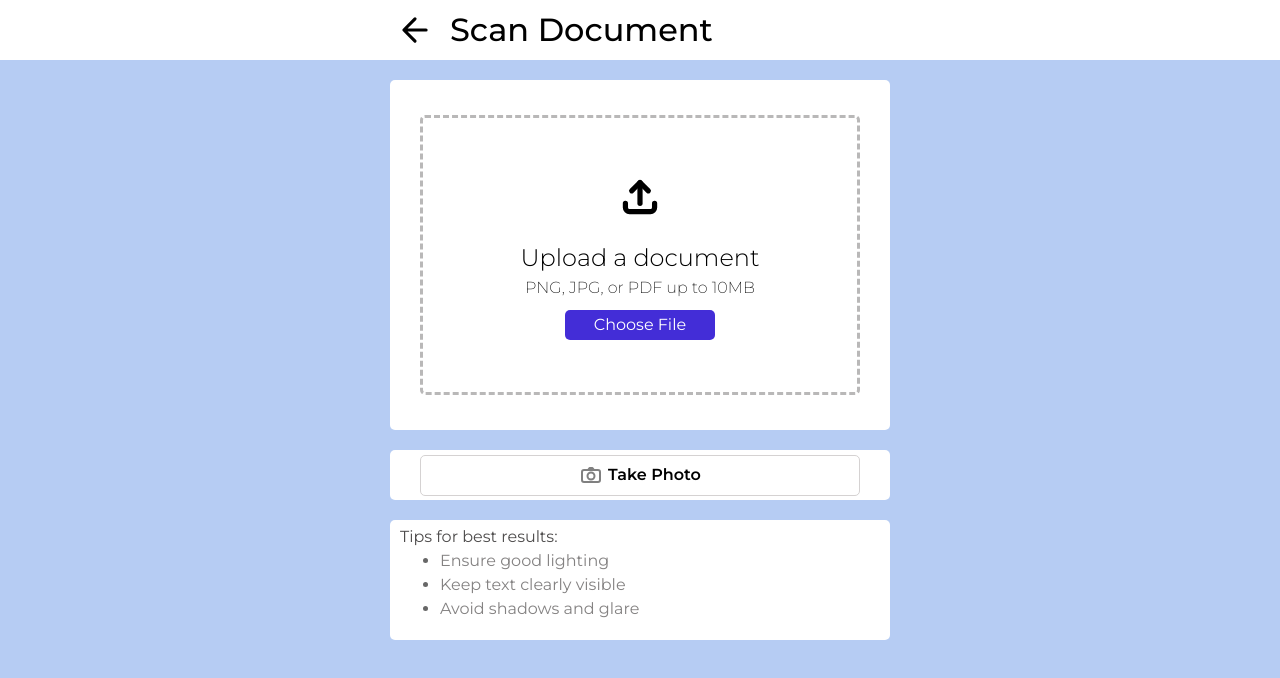
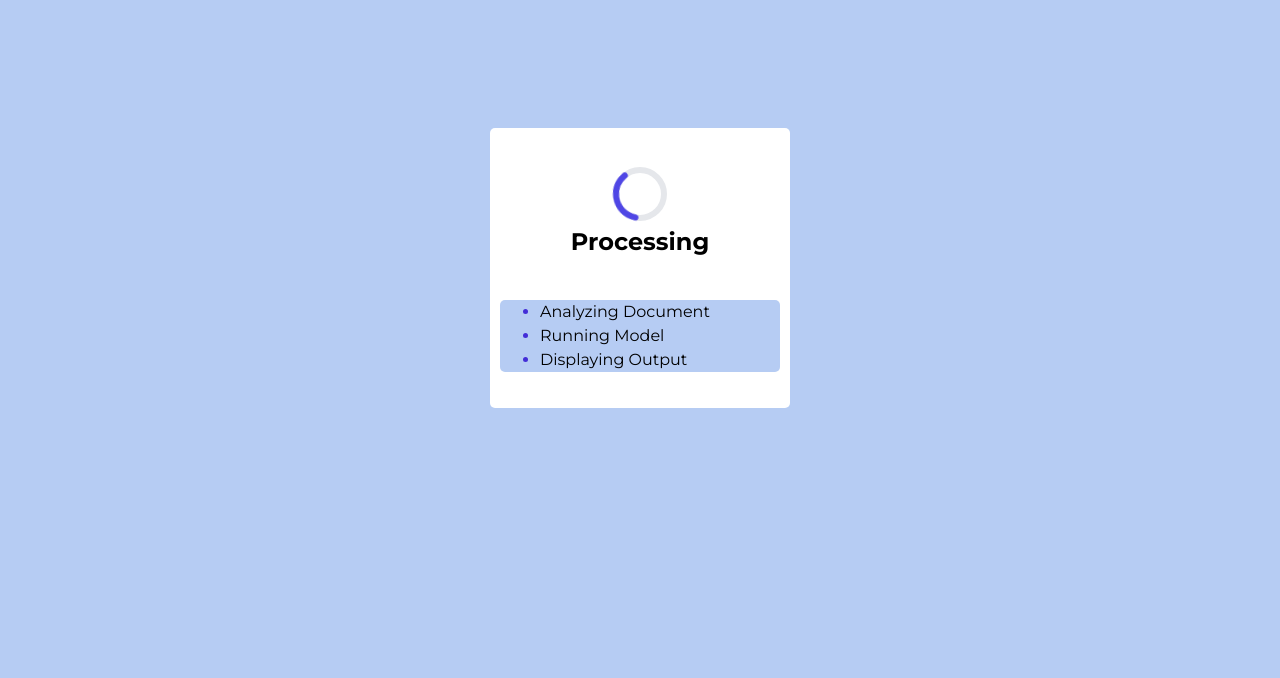
Before and after one commit to abrahamjust/DeepLearning_UI, a React (Vite) app: page / in a window 1280 px wide. Shown: the top 678 px of the page. Built offline with nearby package versions, Linux system fonts and the light colour scheme; a web font is replaced by a local one.

Commit message:
Feat: Added loading page
Added and styled loading page. Must be connected to backend to run and
switch to output page.

```diff
--- a/src/App.jsx
+++ b/src/App.jsx
@@ -1,11 +1,13 @@
 import { useState } from 'react';
 import  { Home }  from './Home.jsx';
 import { Scan } from './Scan.jsx';
+import { Loading } from './Loading.jsx';
 
 function App() {
   return (
     // <Home />
-     <Scan />
+    // <Scan />
+    <Loading />
   )
 }
 
--- /dev/null
+++ b/src/Loading.css
@@ -0,0 +1,61 @@
+.LoadingContainer {
+    display: flex;
+    flex-direction: column;
+    justify-content: center;
+    align-items: center;
+    margin-top: 10%;
+}
+
+.loader {
+    width: 60px;
+    height: 60px;
+}
+
+.spin {
+    transform-origin: center;
+    animation: rotate 1s linear infinite;
+}
+
+@keyframes rotate {
+    from {
+        transform: rotate(0deg);
+    }
+    to {
+        transform: rotate(360deg);
+    }
+}
+
+.LoadingDiv {
+    width: 300px;
+    height: 280px;
+    background-color: white;
+    border-radius: 5px;
+    display: flex;
+    flex-direction: column;
+    justify-content: center;
+    font-family: "Montserrat", sans-serif;
+    font-size: 1.5rem;
+    font-weight: 700;
+    padding: 10px;
+}
+
+.LoadingDivTop {
+    width: 100%;
+    display: flex;
+    flex-direction: column;
+    justify-content: center;
+    align-items: center;
+    margin-bottom: 30px;
+}
+
+.LoadingDivInfo {
+    margin-top: 10px;
+    font-size: 1rem;
+    font-weight: 400;
+    border-radius: 5px;
+    background-color:  #b6ccf3;
+}
+
+.LoadingDivList::marker {
+    color: #432DD7;
+}
--- a/src/Loading.jsx
+++ b/src/Loading.jsx
@@ -0,0 +1,43 @@
+import './Loading.css'
+export { Loading }
+
+function Loading() {
+    return(
+        <div className='LoadingContainer'>
+            <LoadingDiv />
+        </div>
+    )
+}
+
+function Spinner() {
+    return (
+            <div class="loader">
+                <svg viewBox="0 0 50 50">
+                <circle cx="25" cy="25" r="20" fill="none" stroke="#e5e7eb" strokeWidth="5"/>
+                <circle class="spin" cx="25" cy="25" r="20" fill="none" stroke="#4f46e5" strokeWidth="5"
+                        strokeLinecap="round"
+                        strokeDasharray="80"
+                        strokeDashoffset="60"/>
+                </svg>
+            </div>
+    )
+}
+
+function LoadingDiv() {
+    return(
+        <div className='LoadingDiv'>
+            <div className='LoadingDivTop'>
+                <Spinner />
+                <p>Processing</p>
+            </div>
+
+            <div className='LoadingDivInfo'>
+                <ul>
+                    <li className='LoadingDivList'>Analyzing Document</li>
+                    <li className='LoadingDivList'>Running Model</li>
+                    <li className='LoadingDivList'>Displaying Output</li>
+                </ul>
+            </div>
+        </div>
+    )
+}
```
